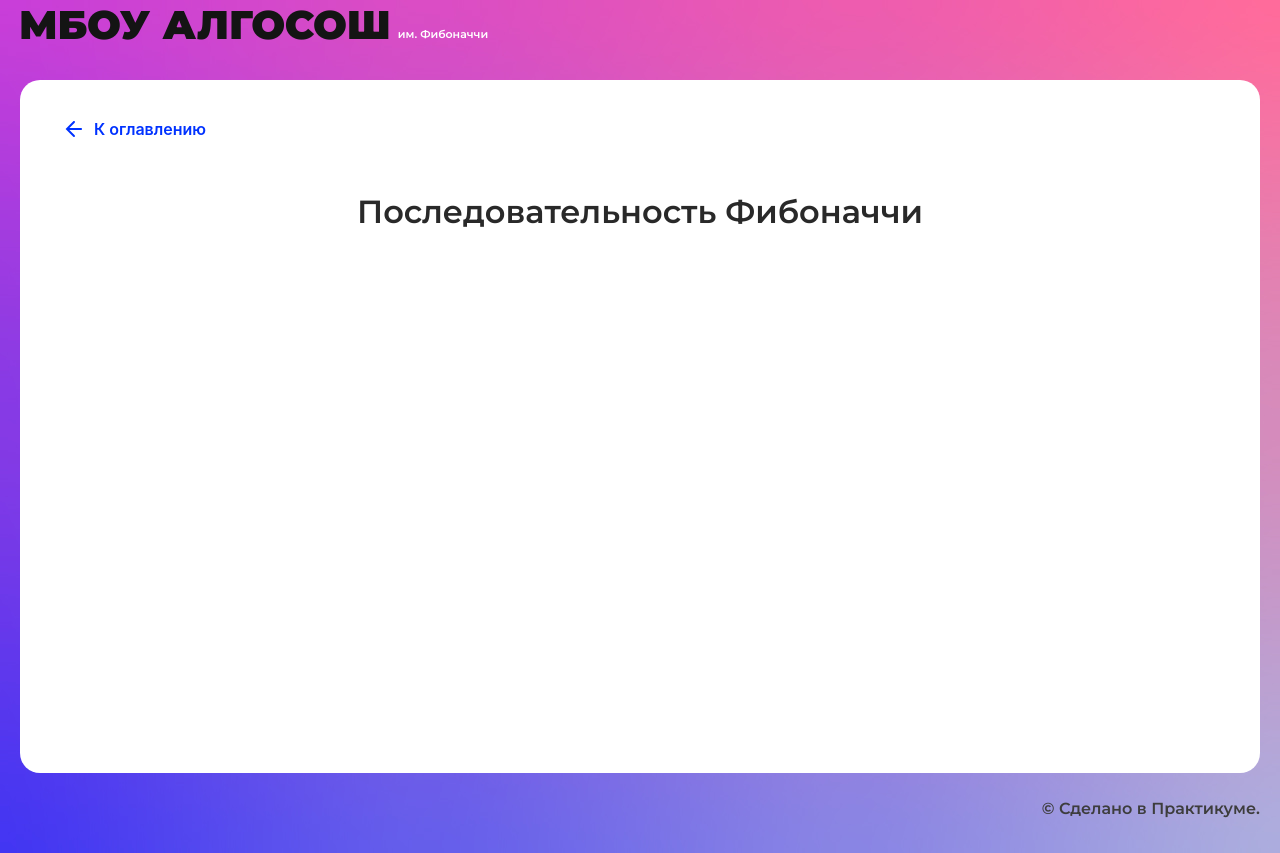
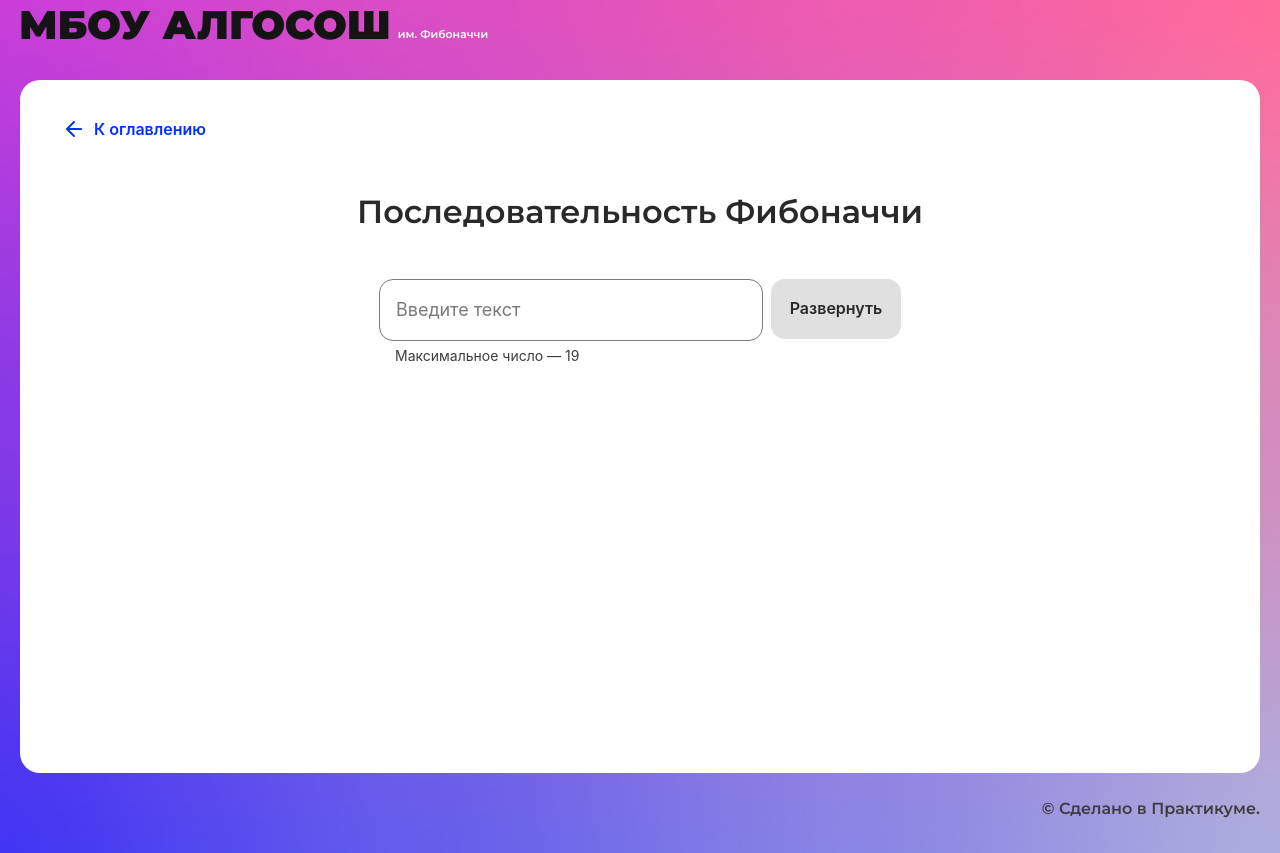
Before and after one commit to yandex-praktikum/algososh, a React (Create React App) app: page /fibonacci in a window 1280 px wide. Built offline with nearby package versions, Linux system fonts and the light colour scheme.

Commit message:
fibonacci  done

```diff
--- /dev/null
+++ b/src/components/fibonacci-page/fibonacci-page.module.css
@@ -0,0 +1,17 @@
+.content {
+    display: flex;
+    justify-content: center;
+    max-width: 522px;
+    margin: 0 auto;
+  }
+
+.list {
+    margin: 0;
+    padding: 0;
+    list-style-type: none;
+    position: relative;
+    display: flex;
+    justify-content: center;
+    margin-top: 120px;
+    gap: 16px;
+}
--- a/src/components/fibonacci-page/fibonacci-page.tsx
+++ b/src/components/fibonacci-page/fibonacci-page.tsx
@@ -1,10 +1,72 @@
-import React from "react";
+import React, { SyntheticEvent, useState } from "react";
+import { DELAY_IN_MS } from "../../constants/delays";
+import { delay } from "../../utils/utils";
+import { Button } from "../ui/button/button";
+import { Circle } from "../ui/circle/circle";
+import { Input } from "../ui/input/input";
 import { SolutionLayout } from "../ui/solution-layout/solution-layout";
+import style from "./fibonacci-page.module.css";
 
 export const FibonacciPage: React.FC = () => {
+  const [valueInput, setValueInput] = useState<string | number>('');
+  const [isLoad, setIsLoad] = useState<boolean>(false);
+  const [list, setList] = useState<Array<number>>([]);
+
+  const handleChange = (event: React.ChangeEvent<HTMLInputElement>) => {
+    setValueInput(event.target.value);
+  }
+  // вычесляю последовательность фибоначи (сделал итеративно, ибо рекурсию мой калькулятор на 9 элементе уже не считает)
+  function  getFibonacciNumbers(n: number): Array<number> {
+    const counter = [1, 1];
+    if (n === 1) {
+      return [counter.shift()!];
+    }
+    if (n === 2) {
+      return counter;
+    }
+    for (let i = 3; i <= n; i++) {
+        const element = counter[i-3] + counter[i-2];
+        counter.push(element);
+    }
+    return counter;
+  }
+
+  const addFibonacci = async() => {
+    const arr = getFibonacciNumbers(Number(valueInput))
+    const tempArr: Array<number> = [];
+    while (arr.length) {
+      const temp = arr.shift()!;
+      tempArr.push(temp)
+      setList([...tempArr]);
+      await delay(DELAY_IN_MS)
+    }
+  }
+
+  const handleClick = async (event: SyntheticEvent) => {
+    event.preventDefault();
+    setIsLoad(true);
+    setList([]);
+    await addFibonacci();
+    setIsLoad(false);
+    setValueInput('');
+  }
+
   return (
     <SolutionLayout title="Последовательность Фибоначчи">
-
+      <div className={style.content}>
+        <Input  value={valueInput} isLimitText={true} max={19} maxLength={2} extraClass={'mr-4'} onChange={handleChange} type="number"/>
+        <Button  text={'Развернуть'} isLoader={isLoad} disabled={valueInput === '' || valueInput >= 20 || valueInput < 1} onClick={handleClick} />
+      </div>
+      <ul className={style.list} style={list?.length < 11 ? { justifyContent: 'center' } : { justifyContent: 'flex-start' }}>
+       {list?.map((item, index) => (
+          <li key = {index}>
+            <Circle
+              letter={item + ''}
+              index={index}
+            />
+          </li>
+        ))}
+      </ul>
     </SolutionLayout>
   );
 };
```
